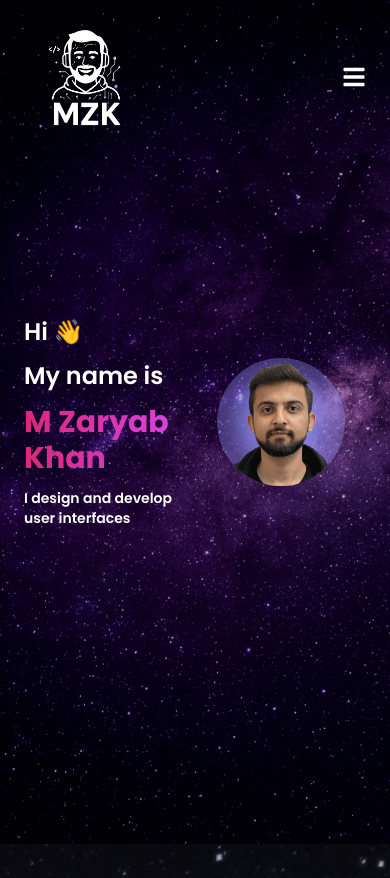
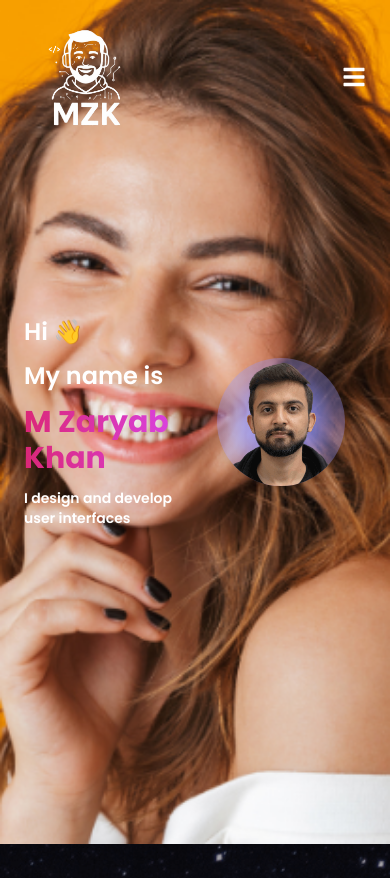
Before and after one commit to zaryabkhan864/portfolio, a React (Create React App) app: page /about in a window 390 px wide. Shown: the top 878 px of the page. Built offline with nearby package versions, Linux system fonts and the light colour scheme.

Commit message:
checking banner image

```diff
--- a/src/components/Banner.jsx
+++ b/src/components/Banner.jsx
@@ -1,22 +1,39 @@
-import React from 'react'
+import React, { useEffect, useState } from 'react'
 import Profile_Image from '../images/profile_image.png'
-import Banner_Image from '../images/banner-mobile.png'
+import Banner_Image from '../images/banner.png'
+import Banner_Image_Mobile from '../images/ms1.png'
 import { TypeAnimation } from 'react-type-animation'
 import { motion } from 'framer-motion'
 
 const Banner = () => {
+  const [backgroundImage, setBackgroundImage] = useState(Banner_Image)
+
+  useEffect(() => {
+    const handleResize = () => {
+      if (window.innerWidth < 768) {
+        setBackgroundImage(Banner_Image_Mobile)
+      } else {
+        setBackgroundImage(Banner_Image)
+      }
+    }
+
+    // Initial check
+    handleResize()
+
+    // Resize event listener
+    window.addEventListener('resize', handleResize)
+    return () => window.removeEventListener('resize', handleResize)
+  }, [])
+
   return (
     <section
       id="home"
       className="min-h-screen w-full bg-cover bg-center bg-fixed bg-no-repeat text-white
       px-6 md:px-16 flex items-center justify-center relative"
       style={{
-        backgroundImage: `url(${Banner_Image})`,
+        backgroundImage: `url(${backgroundImage})`,
       }}
     >
-      {/* Dark Overlay */}
-      {/* <div className="absolute inset-0 bg-black bg-opacity-30 z-0"></div> */}
-
       {/* Main Content Container */}
       <div className="w-full max-w-6xl flex flex-row md:flex-row items-center justify-between z-10 py-16">
         {/* Text Content */}
@@ -87,7 +104,6 @@ const Banner = () => {
             borderRadius: '50%',
             width: 'fit-content',
             height: 'fit-content',
-            // padding: '0.5rem',
             margin: '0 auto'
           }}
         >
```
Also changed, not shown: src/images/banner-mobile.png.
